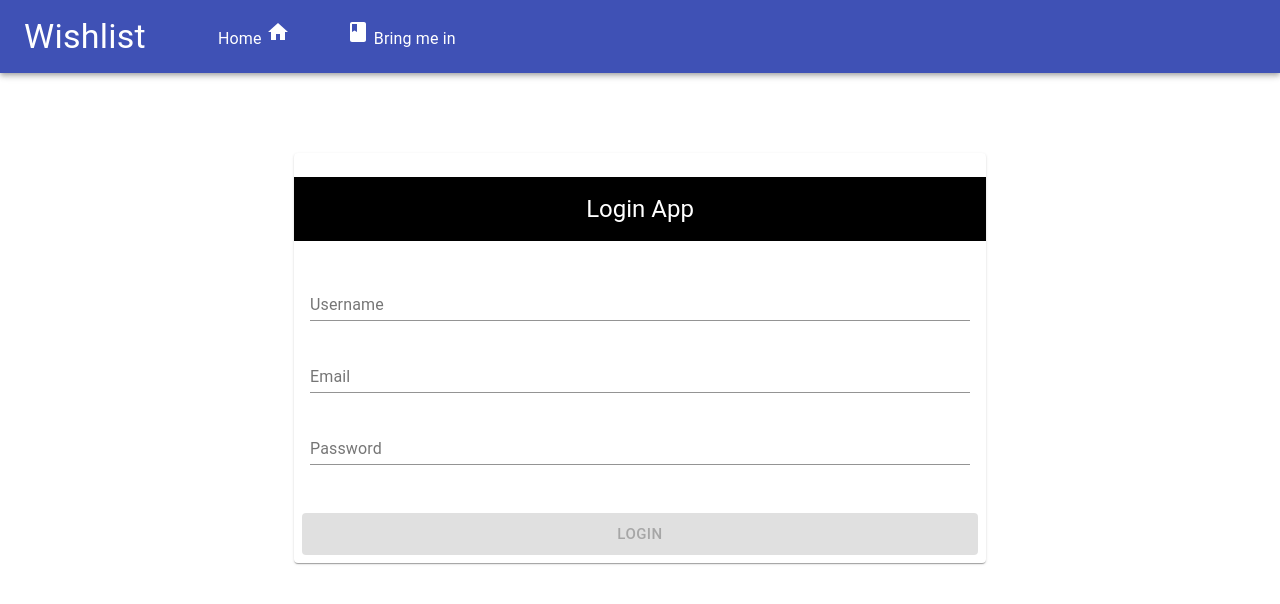
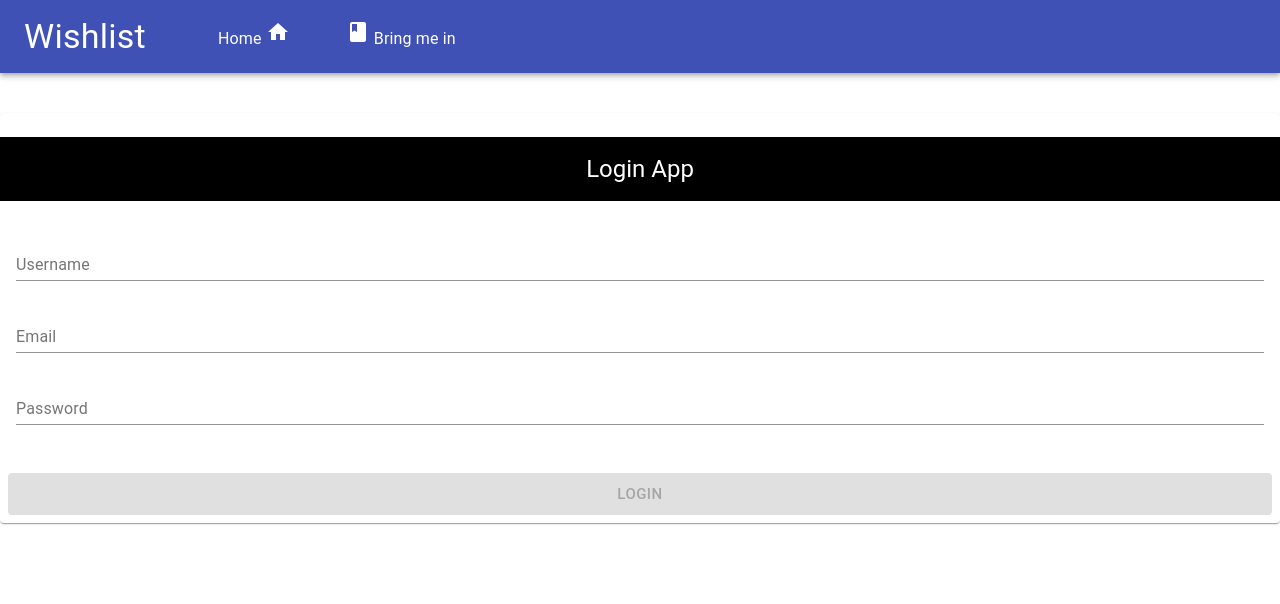
Before and after one commit to robinicole/wishlist_app_revival, a React (Create React App) app in the folder frontend/: page /#/register in a window 1280 px wide. Shown: the top 604 px of the page. Built offline with nearby package versions, Linux system fonts and the light colour scheme; no server answers.

Commit message:
fix login page

```diff
--- a/frontend/src/components/Constants.js
+++ b/frontend/src/components/Constants.js
@@ -21,10 +21,11 @@ export const styles = (theme) => ({
   },
   card: {
     height: '100%',
+    width: '100%',
     display: 'flex',
     flexDirection: 'column',
     margin: `${theme.spacing(0)} auto`,
-    marginTop: theme.spacing(5)
+    marginTop: theme.spacing(0)
   },
 });
 
--- a/frontend/src/components/Login.js
+++ b/frontend/src/components/Login.js
@@ -89,9 +89,9 @@ class Login extends Component {
         <CssBaseline />
         <Container className={classes.container}>
         <Grid container spacing={4}>
-        <Grid item key={1} sm>
-        <Card className={classes.card}  alignContent="center" justifyContent="center" marginBottom={10}>
-        <form className={classes.container} noValidate autoComplete="off">
+        <Grid item key={1} xs style={{paddingLeft: 0, paddingRight: 0}}>
+        <Card className={classes.card} marginBottom={10}>
+        <form noValidate autoComplete="off" >
           <Card className={classes.card}>
             <CardHeader className={classes.header} title="Enter your login" />
             <CardContent>
@@ -137,7 +137,7 @@ class Login extends Component {
         </form>
         </Card>
         </Grid>
-        <Grid item sm>
+        <Grid item xs>
         <Card className={classes.card}>
                   <Typography variant="h5" align="center" justify="center" color="textPrimary" paragraph>
                         Enter your password/login to give a try ot the wishlist management system
```
